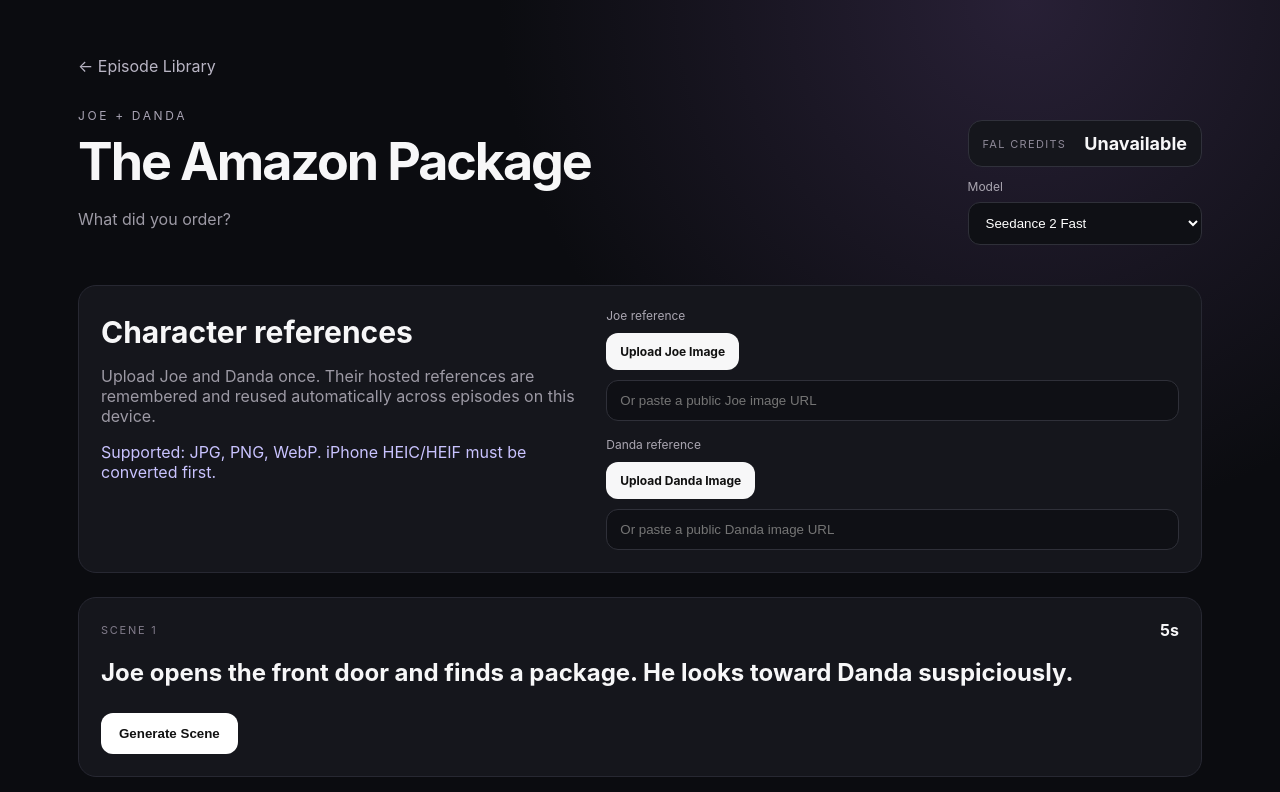
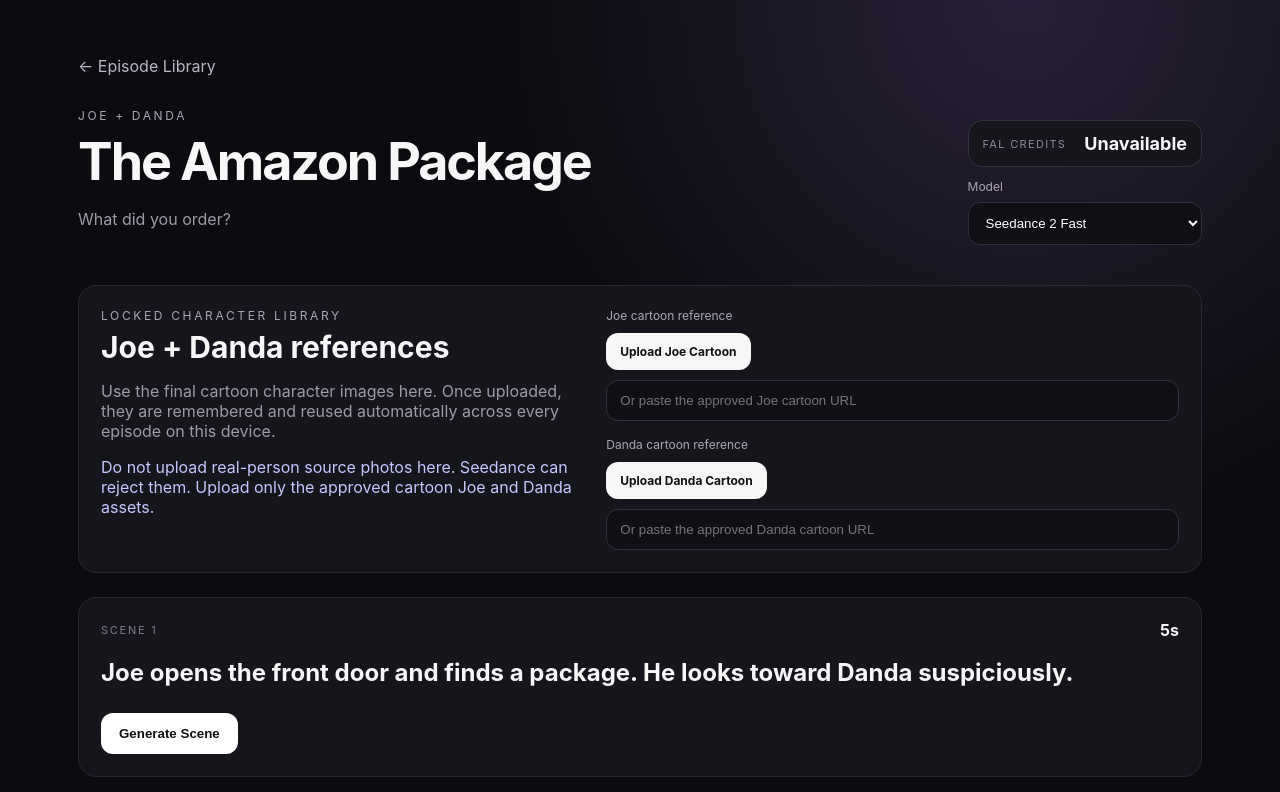
Before and after one commit to retroservices1121/relations, a Next.js app: page /episodes/amazon in a window 1280 px wide. Shown: the top 792 px of the page. Built offline with nearby package versions, Linux system fonts and the light colour scheme; no server answers.

Commit message:
Lock Joe and Danda as cartoon character assets

```diff
--- a/components/EpisodeWorkspace.tsx
+++ b/components/EpisodeWorkspace.tsx
@@ -101,6 +101,15 @@ export default function EpisodeWorkspace({ episode }: { episode: Episode }) {
     const scene = episode.scenes[index];
     const imageUrls = [joeUrl, dandaUrl].map((v) => v.trim()).filter(Boolean);
     const selectedModel = model;
+
+    if (imageUrls.length < 2) {
+      setSceneStates((prev) => ({
+        ...prev,
+        [index]: { status: "error", error: "Upload both approved cartoon references for Joe and Danda before generating this scene." },
+      }));
+      return;
+    }
+
     setSceneStates((prev) => ({ ...prev, [index]: { status: "queued" } }));
 
     try {
@@ -111,7 +120,7 @@ export default function EpisodeWorkspace({ episode }: { episode: Episode }) {
           model: selectedModel,
           duration: scene.duration,
           imageUrls,
-          prompt: `Use the recurring cartoon couple exactly as shown in the references. @Image1 is Joe when supplied first. @Image2 is Danda when supplied second. Preserve their faces, hairstyles, body proportions and overall 2D cartoon design. Vertical 9:16 relationship-comedy short. Scene action: ${scene.prompt}${scene.caption ? ` On-screen caption: ${scene.caption}` : ""}`,
+          prompt: `Use the approved recurring cartoon character assets exactly as shown in the references. @Image1 is Joe. @Image2 is Danda. Preserve their faces, hairstyles, body proportions, clothing identity and overall 2D cartoon design. Do not reinterpret them as photorealistic people. Vertical 9:16 relationship-comedy short. Scene action: ${scene.prompt}${scene.caption ? ` On-screen caption: ${scene.caption}` : ""}`,
         }),
       });
 
@@ -155,30 +164,31 @@ export default function EpisodeWorkspace({ episode }: { episode: Episode }) {
 
       <section className="referencePanel">
         <div>
-          <h2>Character references</h2>
-          <p>Upload Joe and Danda once. Their hosted references are remembered and reused automatically across episodes on this device.</p>
-          <p className="statusText">Supported: JPG, PNG, WebP. iPhone HEIC/HEIF must be converted first.</p>
+          <span className="eyebrow">LOCKED CHARACTER LIBRARY</span>
+          <h2>Joe + Danda references</h2>
+          <p>Use the final cartoon character images here. Once uploaded, they are remembered and reused automatically across every episode on this device.</p>
+          <p className="statusText">Do not upload real-person source photos here. Seedance can reject them. Upload only the approved cartoon Joe and Danda assets.</p>
           {uploadError && <p className="errorText">{uploadError}</p>}
         </div>
         <div className="referenceInputs">
           <div className="characterRef">
-            <label>Joe reference</label>
-            {joeUrl && <img className="referenceThumb" src={joeUrl} alt="Joe reference" />}
+            <label>Joe cartoon reference {joeUrl && "✓ Locked"}</label>
+            {joeUrl && <img className="referenceThumb" src={joeUrl} alt="Joe cartoon reference" />}
             <label className="uploadButton">
-              {uploading === "joe" ? "Uploading Joe…" : joeUrl ? "Replace Joe Image" : "Upload Joe Image"}
+              {uploading === "joe" ? "Uploading Joe…" : joeUrl ? "Replace Joe Cartoon" : "Upload Joe Cartoon"}
               <input type="file" accept="image/jpeg,image/png,image/webp" disabled={uploading !== null} onChange={(e) => uploadReference("joe", e.target.files?.[0])} />
             </label>
-            <input value={joeUrl} onChange={(e) => persistReference("joe", e.target.value)} placeholder="Or paste a public Joe image URL" />
+            <input value={joeUrl} onChange={(e) => persistReference("joe", e.target.value)} placeholder="Or paste the approved Joe cartoon URL" />
           </div>
 
           <div className="characterRef">
-            <label>Danda reference</label>
-            {dandaUrl && <img className="referenceThumb" src={dandaUrl} alt="Danda reference" />}
+            <label>Danda cartoon reference {dandaUrl && "✓ Locked"}</label>
+            {dandaUrl && <img className="referenceThumb" src={dandaUrl} alt="Danda cartoon reference" />}
             <label className="uploadButton">
-              {uploading === "danda" ? "Uploading Danda…" : dandaUrl ? "Replace Danda Image" : "Upload Danda Image"}
+              {uploading === "danda" ? "Uploading Danda…" : dandaUrl ? "Replace Danda Cartoon" : "Upload Danda Cartoon"}
               <input type="file" accept="image/jpeg,image/png,image/webp" disabled={uploading !== null} onChange={(e) => uploadReference("danda", e.target.files?.[0])} />
             </label>
-            <input value={dandaUrl} onChange={(e) => persistReference("danda", e.target.value)} placeholder="Or paste a public Danda image URL" />
+            <input value={dandaUrl} onChange={(e) => persistReference("danda", e.target.value)} placeholder="Or paste the approved Danda cartoon URL" />
           </div>
         </div>
       </section>
```
